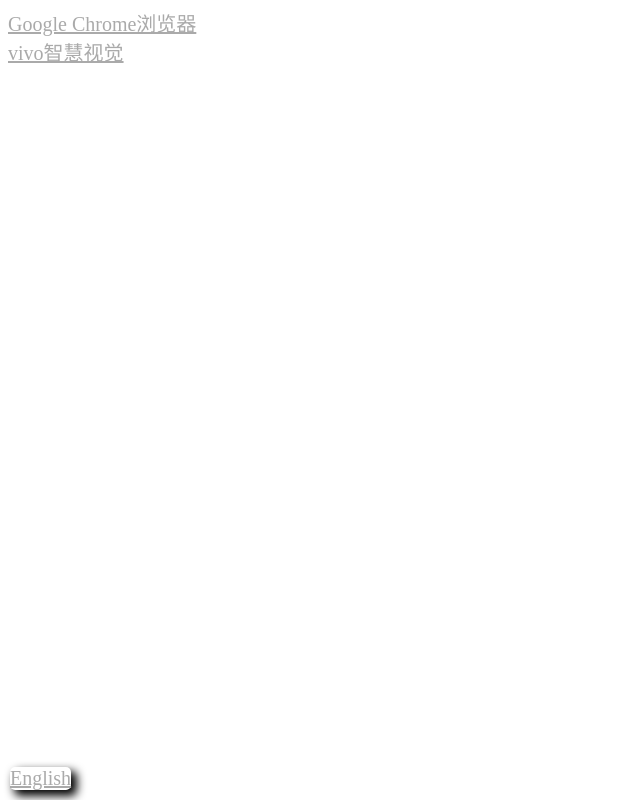
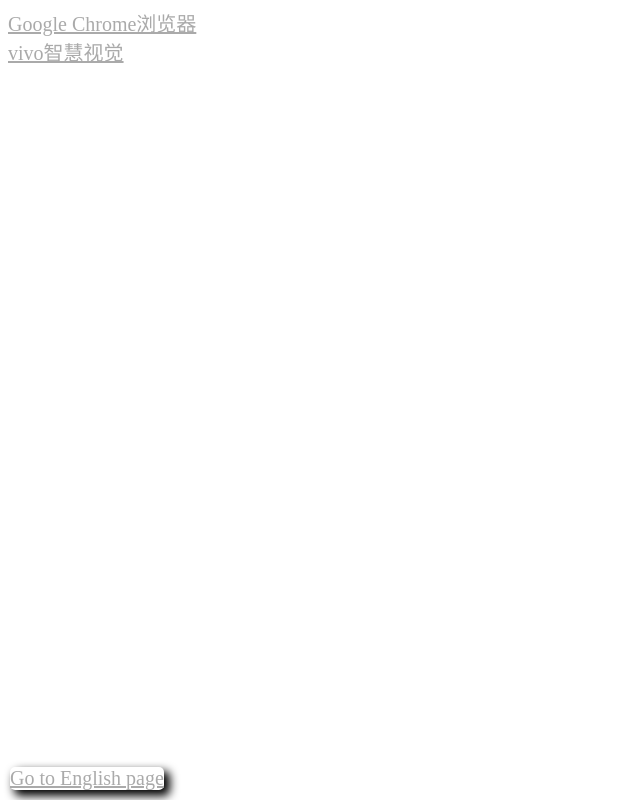
Before and after one commit to cnbilinyj/download, a plain HTML site: page flieDownload.html in a window 1280 px wide. Shown: the whole page, without its empty margins (0-640 px from the left). Drawn offline with Linux system fonts and the light colour scheme.

Commit message:
Update flieDownload.html

```diff
--- a/flieDownload.html
+++ b/flieDownload.html
@@ -13,6 +13,6 @@ color: #aaa;
 <body>
 	<a href="https://pan.muhanpan.ga/s/g21tV">Google Chrome浏览器</a><br>
 	<a href="https://pan.muhanpan.ga/s/0JgIX">vivo智慧视觉</a><br>
-<a href="flieDownload-EN.html" style="position: absolute;left: 10px;bottom: 10px;box-shadow: 5px 5px 10px 1px #000;background-color: #fff;border-radius: 5px;">English</a>
+<a href="flieDownload-EN.html" style="position: absolute;left: 10px;bottom: 10px;box-shadow: 5px 5px 10px 1px #000;background-color: #fff;border-radius: 5px;">Go to English page</a>
 </body>
 </html>
```
